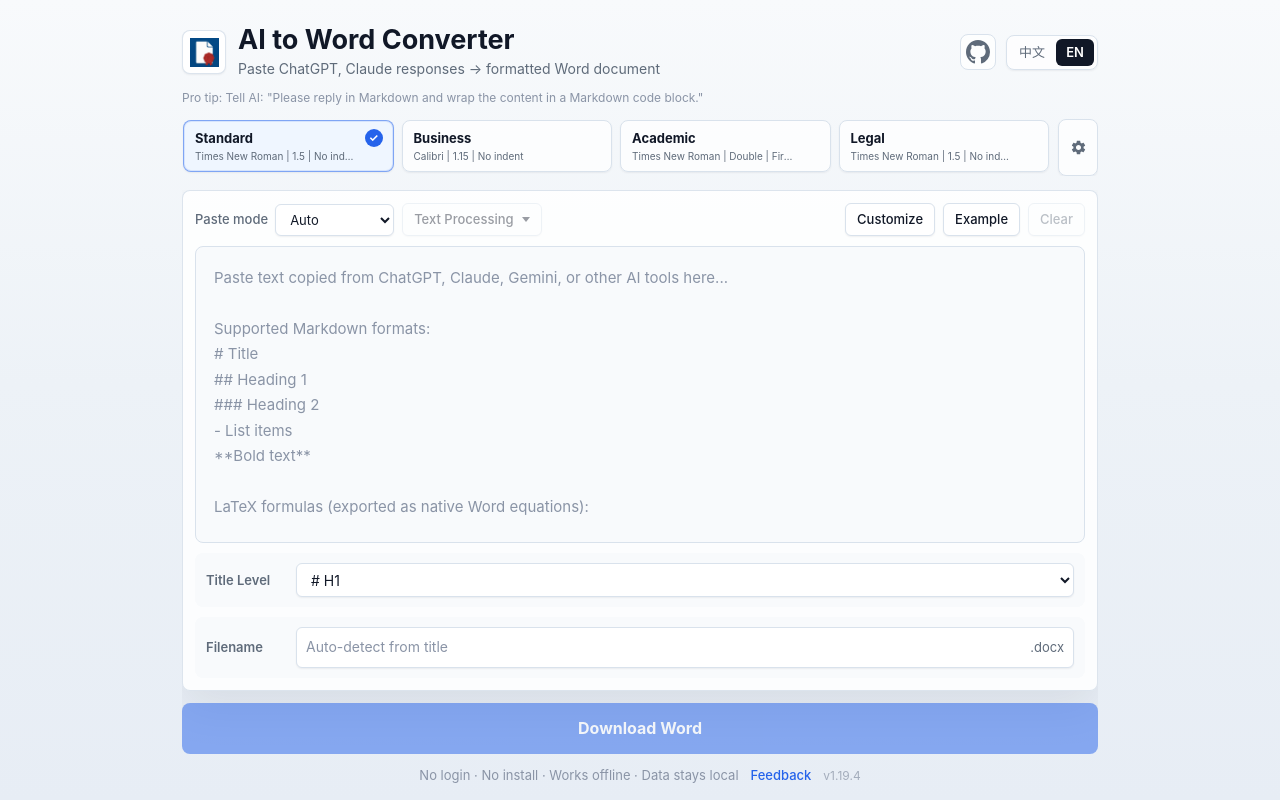
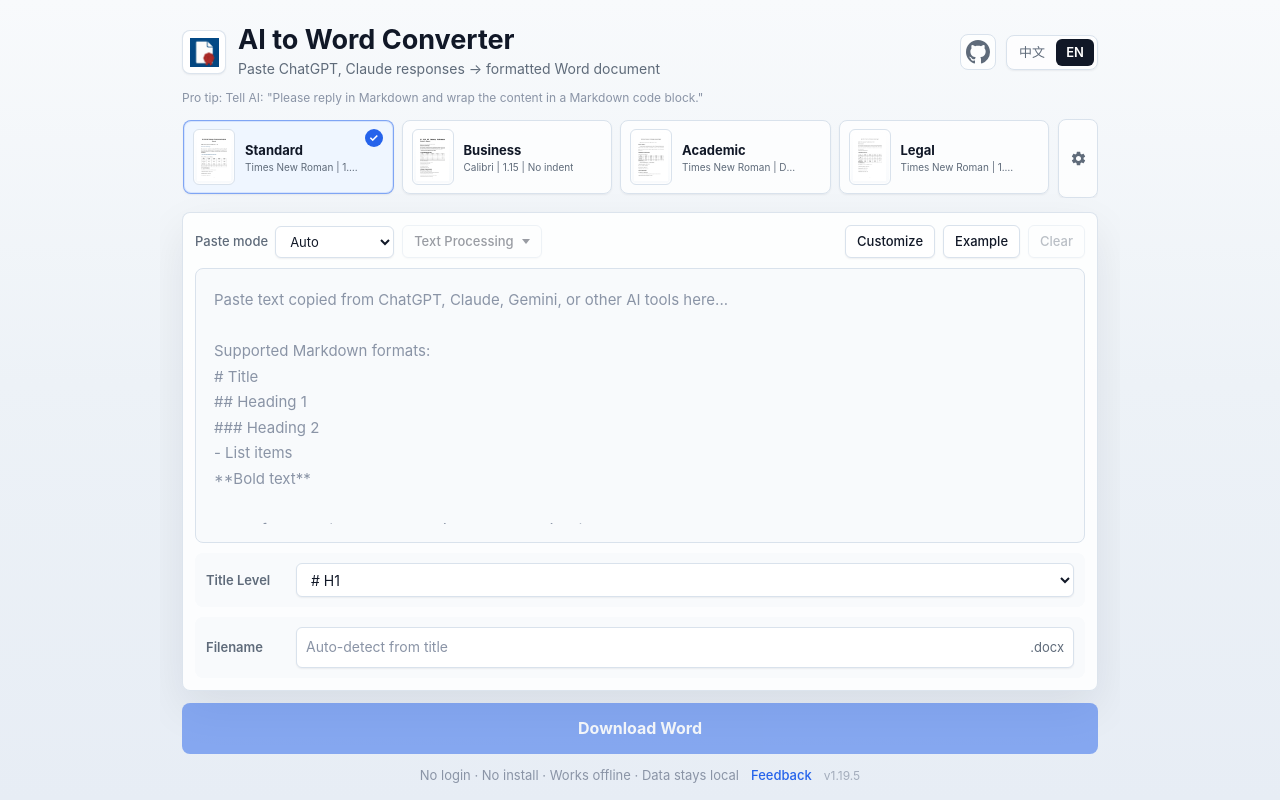
Before and after one commit to shrektan/formaldoc, a React (Vite) app: page / in a window 1280 px wide. Built offline with nearby package versions, Linux system fonts and the light colour scheme; what turndown-plugin-gfm would draw is missing.

Commit message:
fix: restore template thumbnails and small viewport layout

```diff
--- a/package.json
+++ b/package.json
@@ -1,7 +1,7 @@
 {
   "name": "formaldoc",
   "description": "Convert Markdown into professionally formatted DOCX files for Chinese and English documents.",
-  "version": "1.19.4",
+  "version": "1.19.5",
   "type": "module",
   "files": [
     "dist-package"
--- a/src/components/TemplateStrip/TemplateStrip.css
+++ b/src/components/TemplateStrip/TemplateStrip.css
@@ -18,9 +18,12 @@
 
 .mini-card {
   position: relative;
+  display: flex;
+  align-items: center;
+  gap: 10px;
   flex: 1 1 0;
-  min-width: 132px;
-  padding: 9px 34px 9px 11px;
+  min-width: 176px;
+  padding: 8px 34px 8px 9px;
   background: rgba(255, 255, 255, 0.78);
   border: 1px solid var(--border);
   border-radius: var(--radius);
@@ -66,6 +69,46 @@
   background: var(--primary);
   border-radius: 50%;
   font-weight: 700;
+}
+
+.mini-card-thumb {
+  display: flex;
+  align-items: flex-start;
+  justify-content: center;
+  width: 42px;
+  height: 56px;
+  flex: 0 0 auto;
+  overflow: hidden;
+  padding: 3px;
+  background: linear-gradient(180deg, #ffffff 0%, #f8fafc 100%);
+  border: 1px solid var(--border);
+  border-radius: var(--radius-sm);
+  box-shadow: inset 0 0 0 1px rgba(255, 255, 255, 0.7);
+}
+
+.mini-card-thumb img {
+  width: 100%;
+  height: 100%;
+  object-fit: contain;
+  object-position: center center;
+}
+
+.mini-card-thumb-fallback {
+  display: block;
+  width: 22px;
+  height: 30px;
+  margin-top: 8px;
+  border-radius: 3px;
+  background:
+    linear-gradient(var(--border), var(--border)) 5px 8px / 12px 1px no-repeat,
+    linear-gradient(var(--border), var(--border)) 5px 13px / 12px 1px no-repeat,
+    linear-gradient(var(--border), var(--border)) 5px 18px / 9px 1px no-repeat,
+    var(--surface-subtle);
+  border: 1px solid var(--border);
+}
+
+.mini-card-copy {
+  min-width: 0;
 }
 
 .mini-card-name {
@@ -130,8 +173,13 @@
   }
 
   .mini-card {
-    flex: 0 0 138px;
-    padding: 8px 30px 8px 10px;
+    flex: 0 0 176px;
+    padding: 8px 30px 8px 9px;
+  }
+
+  .mini-card-thumb {
+    width: 38px;
+    height: 50px;
   }
 
   .mini-card-name {
--- a/src/components/TemplateStrip/TemplateStrip.tsx
+++ b/src/components/TemplateStrip/TemplateStrip.tsx
@@ -31,9 +31,18 @@
       title={template.category === 'chinese' ? template.description : template.descriptionEn}
     >
       {isSelected && <span className="mini-card-check">&#10003;</span>}
-      <div className="mini-card-name">{displayName}</div>
-      <div className="mini-card-spec">
-        {spec.bodyFont} | {spec.lineSpacing} | {spec.indent}
+      <span className="mini-card-thumb" aria-hidden="true">
+        {template.thumbnail ? (
+          <img src={template.thumbnail} alt="" loading="lazy" decoding="async" />
+        ) : (
+          <span className="mini-card-thumb-fallback" />
+        )}
+      </span>
+      <div className="mini-card-copy">
+        <div className="mini-card-name">{displayName}</div>
+        <div className="mini-card-spec">
+          {spec.bodyFont} | {spec.lineSpacing} | {spec.indent}
+        </div>
       </div>
     </button>
   );
--- a/src/styles/app.css
+++ b/src/styles/app.css
@@ -71,14 +71,13 @@
 .app-simple {
   min-height: 100vh;
   min-height: 100dvh;
-  height: 100dvh;
   display: flex;
   flex-direction: column;
   width: 100%;
   max-width: 960px;
   margin: 0 auto;
   padding: 18px 22px 14px;
-  overflow: hidden;
+  overflow-x: hidden;
 }
 
 .header-simple {
@@ -222,7 +221,7 @@
   display: flex;
   flex-direction: column;
   gap: 12px;
-  overflow: hidden;
+  overflow: visible;
 }
 
 .input-section {
@@ -995,3 +994,38 @@
     min-height: 260px;
   }
 }
+
+@media (max-height: 720px) and (min-width: 768px) {
+  .app-simple {
+    padding-top: 12px;
+    padding-bottom: 12px;
+  }
+
+  .header-simple {
+    padding-bottom: 8px;
+  }
+
+  .template-strip {
+    margin-top: 6px;
+  }
+
+  .editor-container,
+  .content-textarea {
+    min-height: 170px;
+  }
+
+  .footer-simple {
+    padding-top: 8px;
+  }
+}
+
+@media (max-height: 640px) and (min-width: 768px) {
+  .tip {
+    display: none;
+  }
+
+  .editor-container,
+  .content-textarea {
+    min-height: 140px;
+  }
+}
```
Also changed, not shown: .project/CONTEXT.md, 1 other file (tests, documents, lock files or other folders).
